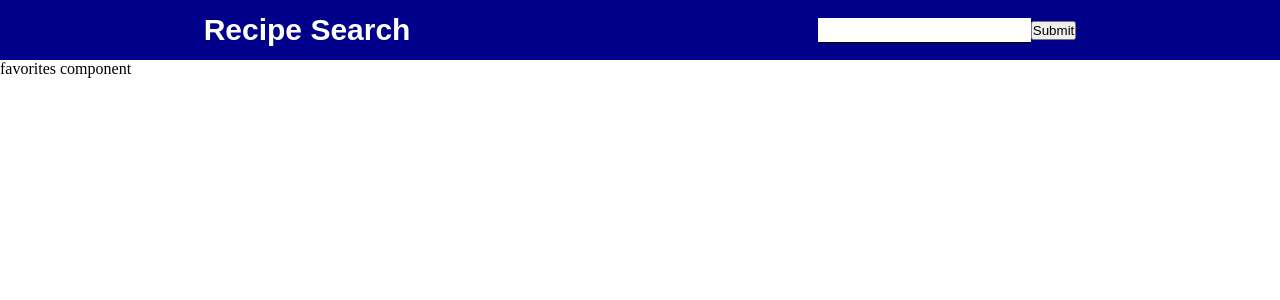
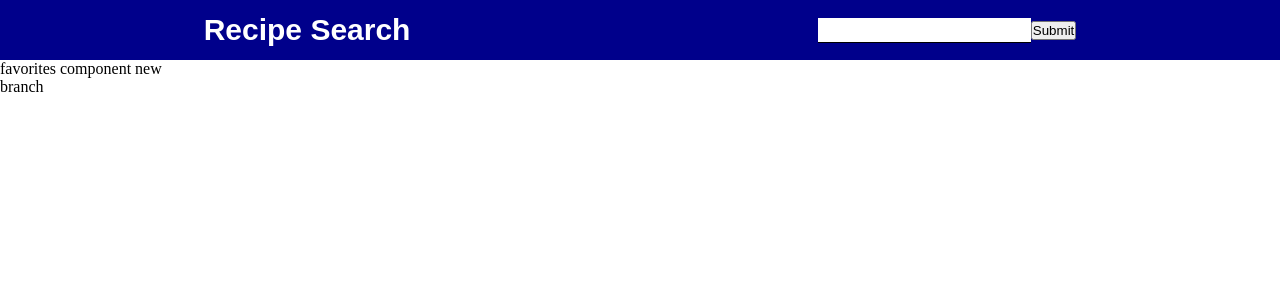
Before and after one commit to mabilog/123recipe, a React (Create React App) app: page / in a window 1280 px wide. Shown: the top 300 px of the page. Built offline with nearby package versions, Linux system fonts and the light colour scheme; no server answers.

Commit message:
new branch

```diff
--- a/src/components/Favorites.jsx
+++ b/src/components/Favorites.jsx
@@ -6,7 +6,7 @@ const Favorites = ({ favorites, setFavorites }) => {
 
   return (
     <FavoriteWrapper>
-      favorites component
+      favorites component new branch
     </FavoriteWrapper>
   )
 }
```
